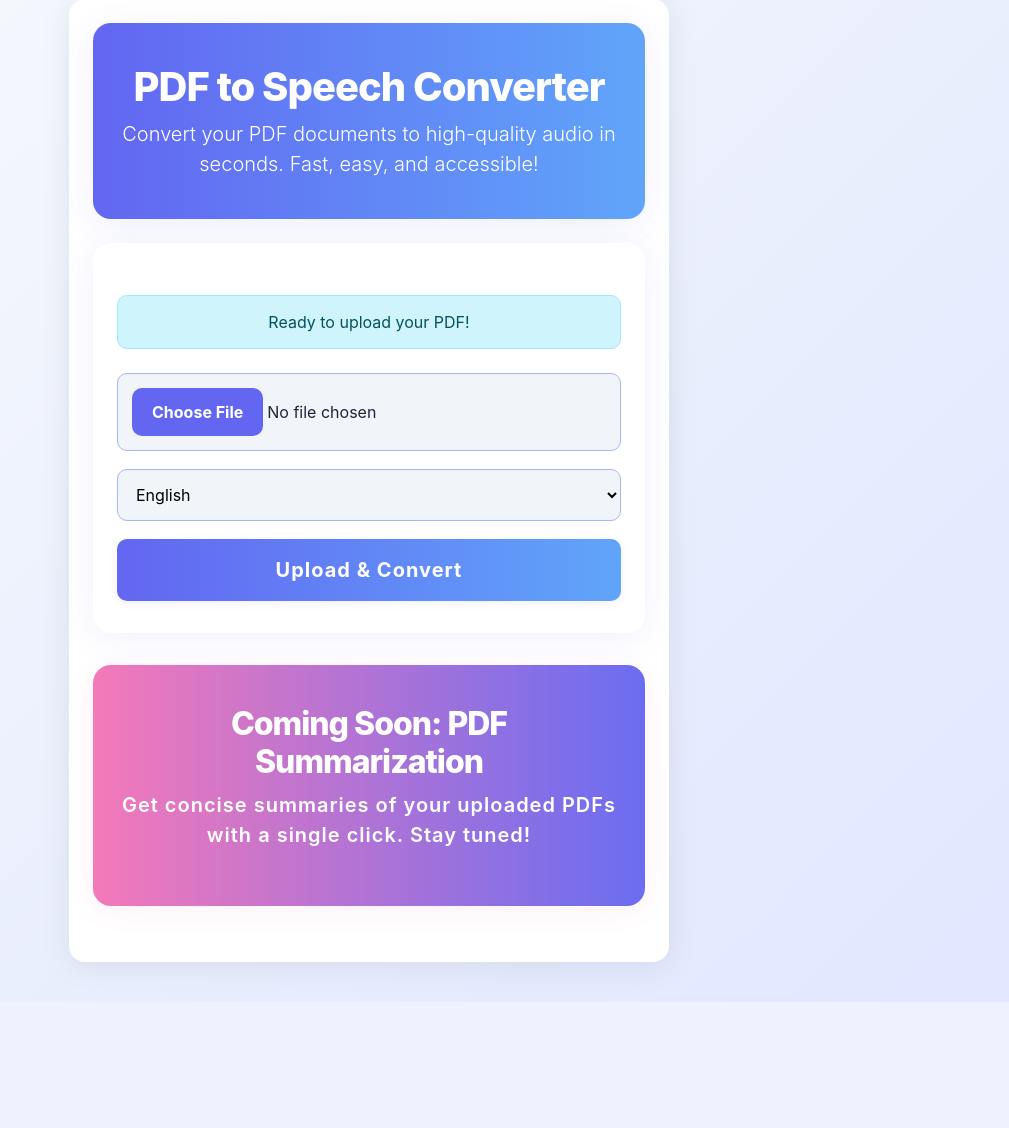
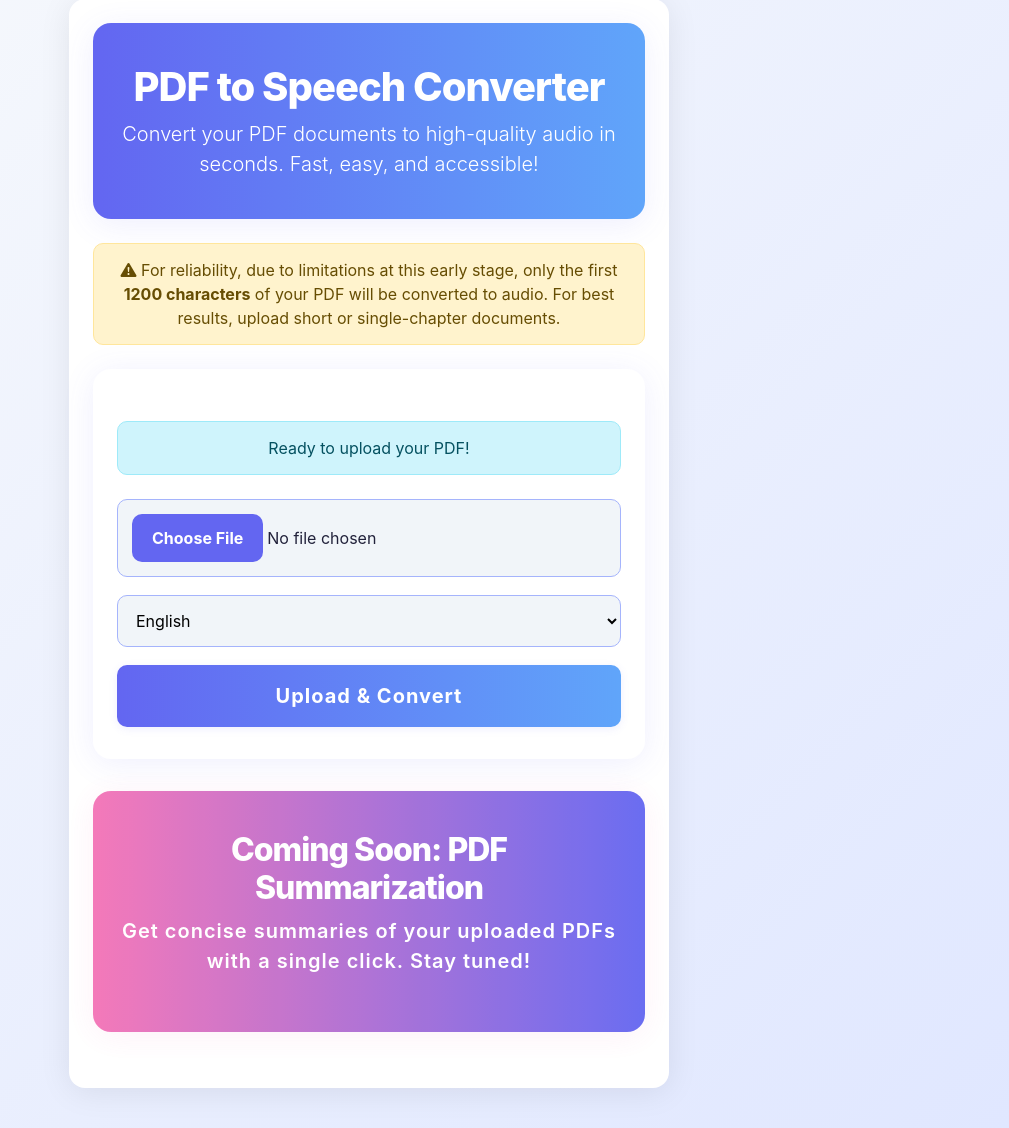
Before and after one commit to TechLegion/PDF-text-to-speech-reader, a Flask app: page /upload in a window 1280 px wide. Shown: the part 117-1245 px from the top of the page, without its empty margins (271-1280 px from the left). Before the commit the page ends 1119 px from the top, so only its background shows below. Run offline with Flask 2, Linux system fonts and the light colour scheme; some libraries are stand-ins or nearby versions.

Commit message:
updated app.py

```diff
--- a/PDF-TTS-CONVERTER/app.py
+++ b/PDF-TTS-CONVERTER/app.py
@@ -64,11 +64,9 @@ def allowed_file(filename):
     return '.' in filename and filename.rsplit('.', 1)[1].lower() in app.config['ALLOWED_EXTENSIONS']
 
 
-# Function to limit the text length to approximately fit a 5-minute audio duration
-def limit_text_length(text, max_duration_minutes=5):
-    words_per_minute = 150  # Average speaking rate
-    max_words = words_per_minute * max_duration_minutes
-    return ' '.join(text.split()[:max_words])
+# Function to limit the text length to a safe value for TTS
+def limit_text_length(text, max_chars=1200):
+    return text[:max_chars]
 
 
 # Route to render the home page
@@ -118,6 +116,10 @@ def upload_file():
                     flash('No text could be extracted from the PDF. Please try another file.', 'error')
                     return redirect(request.url)
 
+                # Warn if the text was truncated
+                if len(text) > len(limited_text):
+                    flash('Your PDF is large. Only the first 1200 characters will be converted to audio.', 'warning')
+
                 # Convert limited text to speech
                 tts = gTTS(text=limited_text, lang=voice)
                 tts.save(speech_file_path)
@@ -132,7 +134,8 @@ def upload_file():
 
             except Exception as e:
                 # Flash error message in case of any exception
-                flash(f'Error processing file: {e}', 'error')
+                flash('Error processing file: Your PDF may be too large or complex. Please try a smaller file.', 'error')
+                print(f'Error processing file: {e}')
                 return redirect(request.url)
 
         else:
--- a/PDF-TTS-CONVERTER/templates/upload.html
+++ b/PDF-TTS-CONVERTER/templates/upload.html
@@ -6,6 +6,10 @@
 <div class="vibrant-section mb-4">
   <h1 class="mb-2">PDF to Speech Converter</h1>
   <p class="lead mb-0">Convert your PDF documents to high-quality audio in seconds. Fast, easy, and accessible!</p>
+</div>
+
+<div class="alert alert-warning text-center" role="alert" style="max-width: 700px; margin: 0 auto 24px auto;">
+  <i class="bi bi-exclamation-triangle-fill"></i> For reliability, due to limitations at this early stage, only the first <strong>1200 characters</strong> of your PDF will be converted to audio. For best results, upload short or single-chapter documents.
 </div>
 
 <div class="saas-card mx-auto" id="status-card">
```
